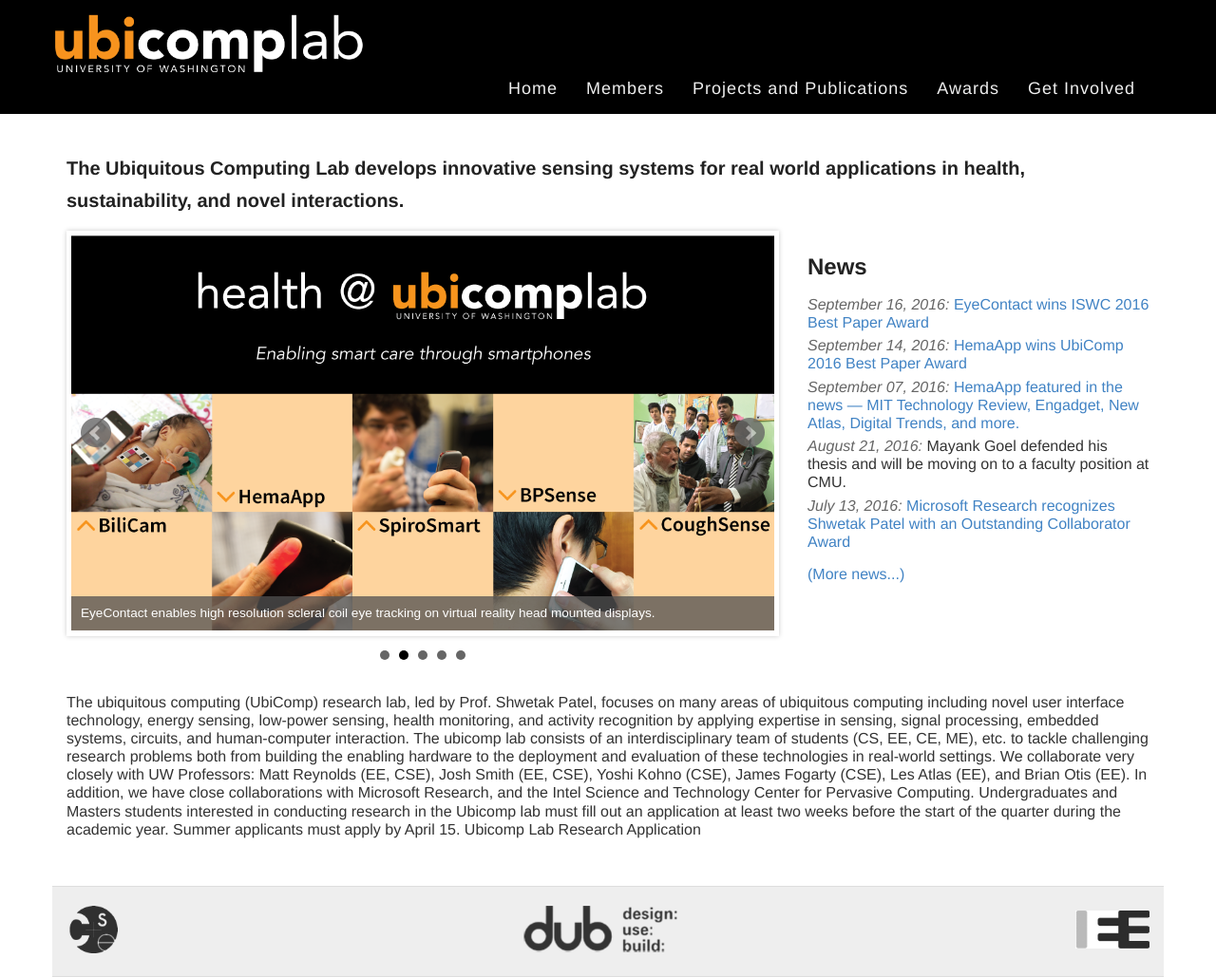
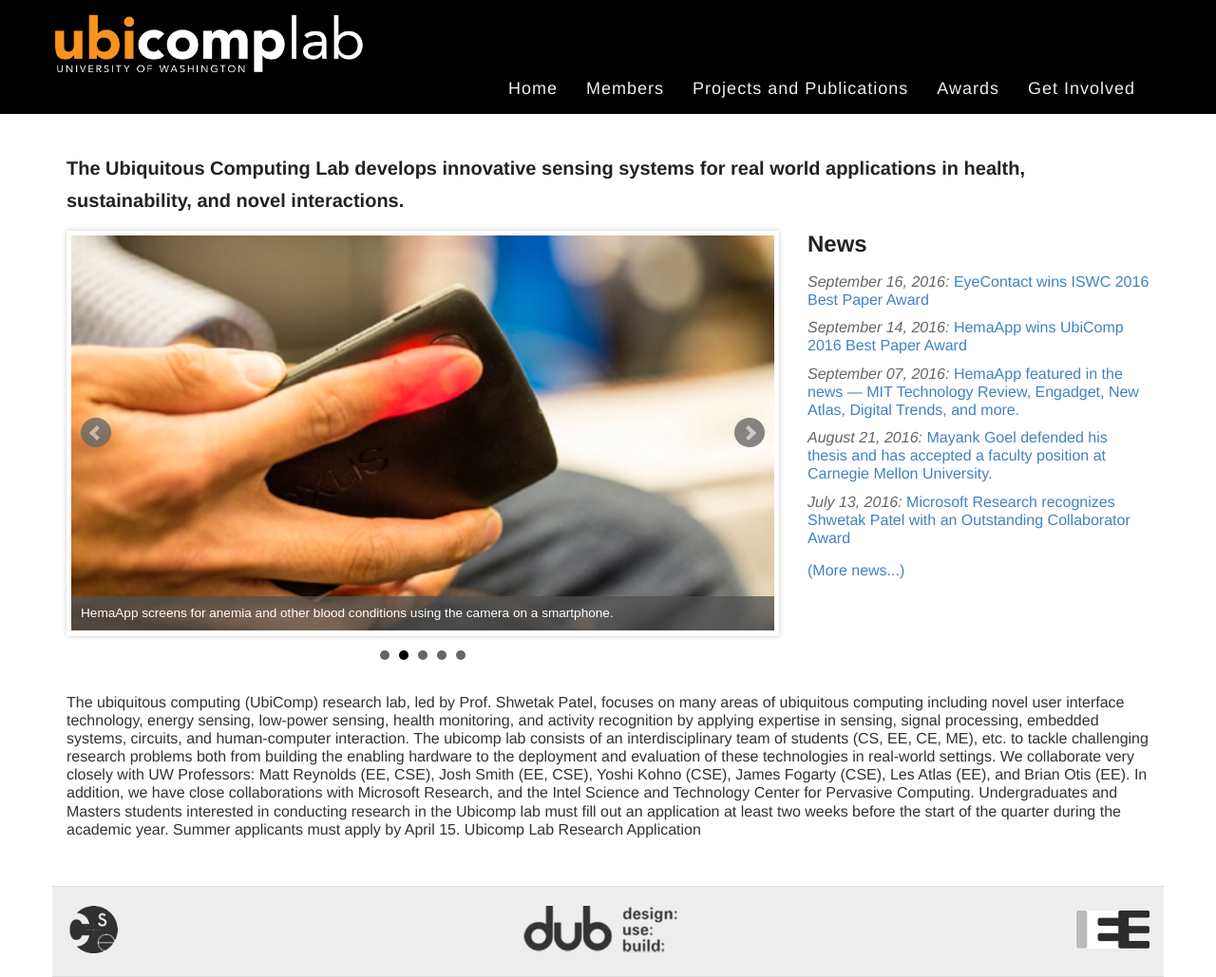
Before and after one commit to ubicomplab/ubicomplab.github.io, a Jekyll site: the page built from index.html, in a window 1280 px wide. Shown: the whole page at 95% size. Built offline with Jekyll 4.4.1, drawn with Linux system fonts in a browser that asks for light colours; some web fonts are replaced.

Commit message:
news formatting

```diff
--- a/_data/affiliations.yml
+++ b/_data/affiliations.yml
@@ -1,2 +1,2 @@
-CSE: Computer Science and Engineering
+CSE: Computer Science & Engineering
 EE: Electrical Engineering
--- a/_data/news.yml
+++ b/_data/news.yml
@@ -11,7 +11,8 @@
   url: https://news.cs.washington.edu/2016/09/07/uws-hemaapp-takes-the-sting-out-of-blood-screening/
 
 - date: 2016-08-21
-  blurb: Mayank Goel defended his thesis and will be moving on to a faculty position at CMU.
+  blurb: Mayank Goel defended his thesis and has accepted a faculty position at Carnegie Mellon University.
+  url: http://mayankgoel.com
 
 - date: 2016-07-13
   blurb: Microsoft Research recognizes Shwetak Patel with an Outstanding Collaborator Award
@@ -34,4 +35,5 @@
   url: https://news.cs.washington.edu/2016/02/18/uw-cse-shwetak-patel-luke-zettlemoyer-pecase-awards/
 
 - date: 2015-11-30
-  blurb: Keyu Chen defended his thesis and will be moving on to Intel Labs.
+  blurb: Keyu Chen defended his thesis and has accepted a researcher position at Intel Labs.
+  url: http://keyuc.com
--- a/index.html
+++ b/index.html
@@ -13,20 +13,20 @@
 </div>
 
 <div class="row">
-  <div class="col-sm-8">
+  <div class="col-md-8">
 
     <ul class="bxslider">
-      <li><a href="{{site.base_url}}/pdfs/lab/ubicomplab-health.pdf"><img src="{{site.base_url}}/images/slider/poster_banner.png" title="EyeContact enables high resolution scleral coil eye tracking on virtual reality head mounted displays."/></a></li>
-      <li><a href="{{site.base_url}}/pdfs/lab/ubicomplab-flyer.pdf"><img src="{{site.base_url}}/images/slider/health_banner.png" title="EyeContact enables high resolution scleral coil eye tracking on virtual reality head mounted displays."/></a></li>
+      <li><a href="{{site.base_url}}/pdfs/lab/ubicomplab-health.pdf"><img src="{{site.base_url}}/images/slider/poster_banner.png" title=""/></a></li>
       <li><a href="{{site.base_url}}/publications/hemaapp"><img src="{{site.base_url}}/images/slider/hemaapp.png" title="HemaApp screens for anemia and other blood conditions using the camera on a smartphone. "/></a></li>
       <li><a href="{{site.base_url}}/publications/bilicam"><img src="{{site.base_url}}/images/slider/bilicam.jpg" title="BiliCam uses a smartphone to screen newborns for jaundice."/></a></li>
-      <li><a href="{{site.base_url}}/publications/spirocall"><img src="{{site.base_url}}/images/slider/spirocall.jpg" title="SpiroCall enables lung function estimation using the microphone on any mobile phone."/></a></li>
+      <li><a href="{{site.base_url}}/publications/spirocall"><img src="{{site.base_url}}/images/slider/spirocall.jpg" title="SpiroCall enables lung function estimation using the microphone on any mobile phone."/></a></li><li><a href="{{site.base_url}}/pdfs/lab/ubicomplab-flyer.pdf"><img src="{{site.base_url}}/images/slider/health_banner.png" title=""/></a></li>
+
     </ul>
   </div>
 
-  <div class="col-sm-4">
+  <div class="col-md-4 news">
     <h2>News</h2>
-    <ul class="news">
+    <ul>
     {% for news in sorted_news limit:5 %}
       <li><div class="date">{{ news.date | date: '%B %d, %Y' }}:</div>
         <div class="blurb">
--- a/style.scss
+++ b/style.scss
@@ -281,16 +281,23 @@
 }
 
 .news {
+  h2 {
+    margin-top: 0px;
+  }
+  ul {
     padding-left: 0px;
+
     li {
       list-style: none;
-    margin-bottom: 5px;
-  }
+      margin-bottom: 10px;
+
       .date {
         display: inline;
       }
       .blurb {
         display: inline
+      }
+    }
   }
 }
 
```
Lines whose indentation alone changed are shown as unchanged.
